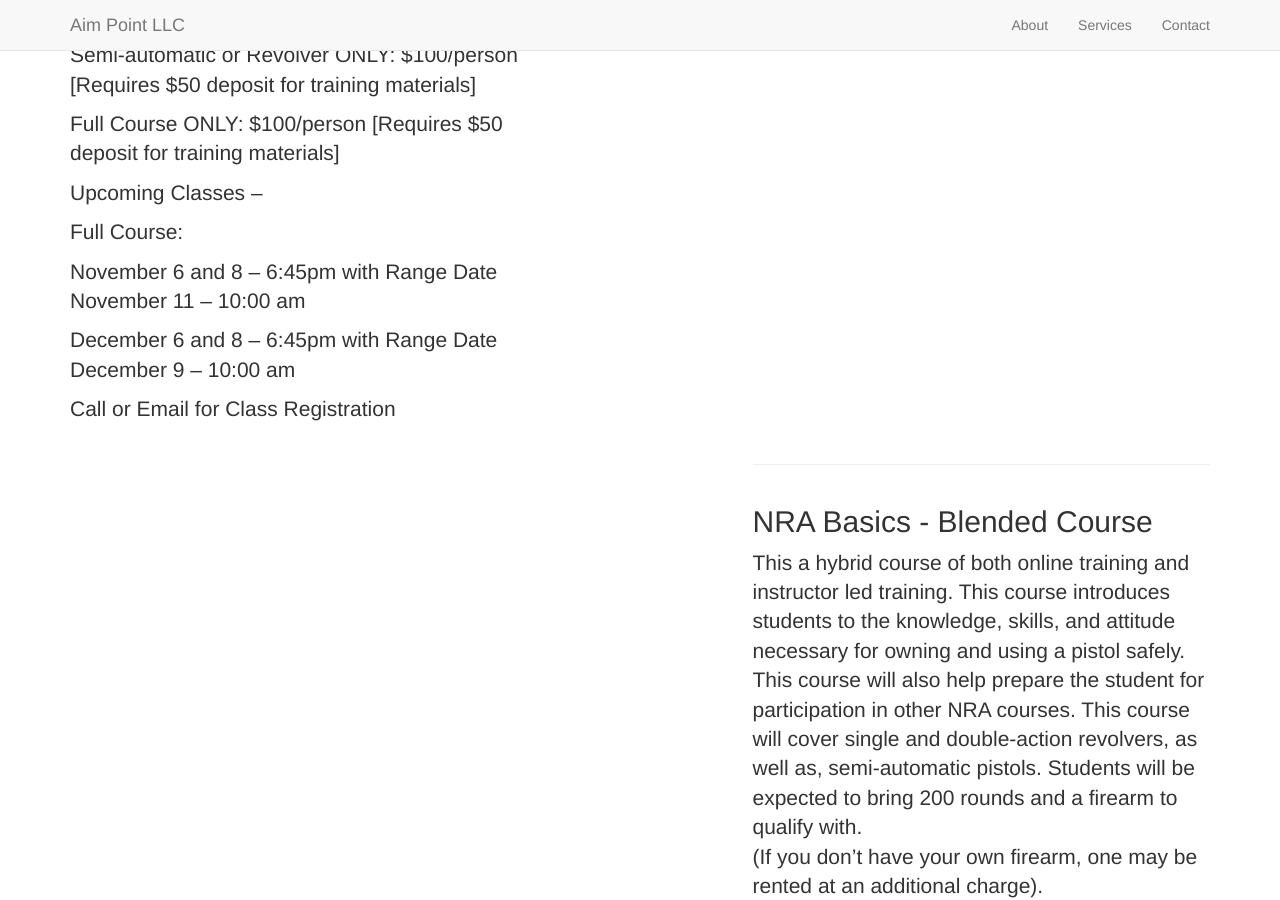
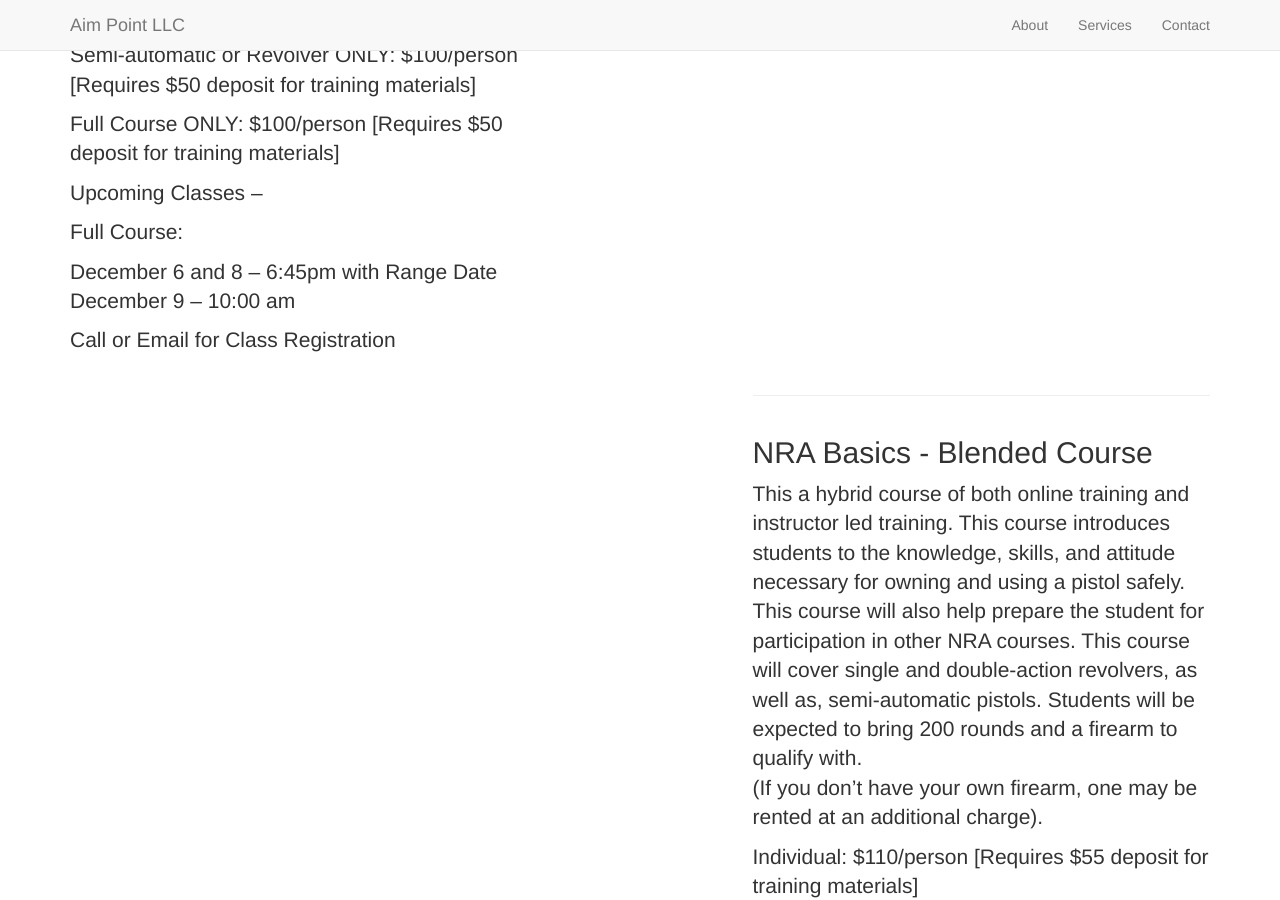
Before and after one commit to aimpoint/aimpoint.github.io, a Jekyll site: the page built from _posts/2016-1-4-basics1.markdown, in a window 1280 px wide and 900 px high, scrolled down 1533 px. Built offline with Jekyll 4.4.1, drawn with Linux system fonts in a browser that asks for light colours; nearby versions of some CDN libraries; library files that are not in the unit come from our copies.

Commit message:
Update 2016-1-4-basics1.markdown

```diff
--- a/_posts/2016-1-4-basics1.markdown
+++ b/_posts/2016-1-4-basics1.markdown
@@ -18,8 +18,6 @@
 
 Full Course:
 
-November 6 and 8 -- 6:45pm with Range Date November 11 -- 10:00 am
-
 December 6 and 8 -- 6:45pm with Range Date December 9 -- 10:00 am
 
 Call or Email for Class Registration
```
